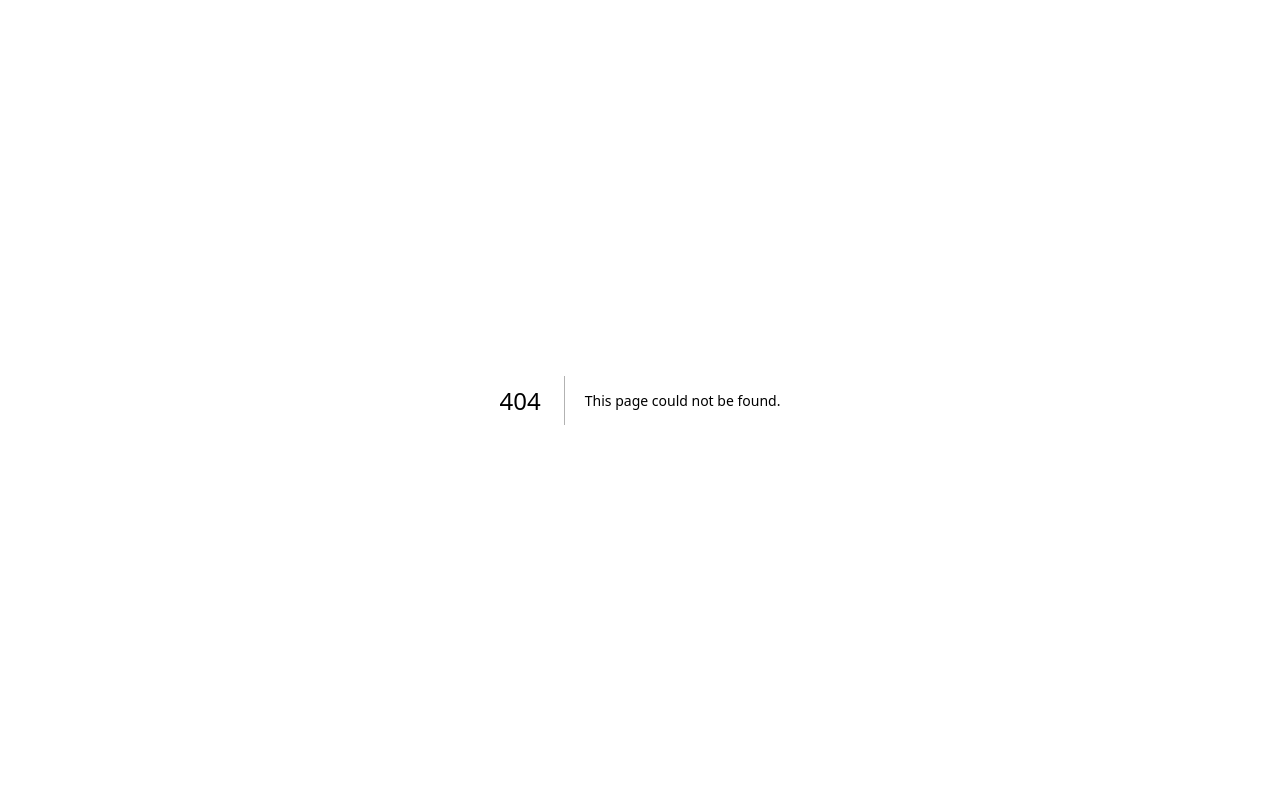
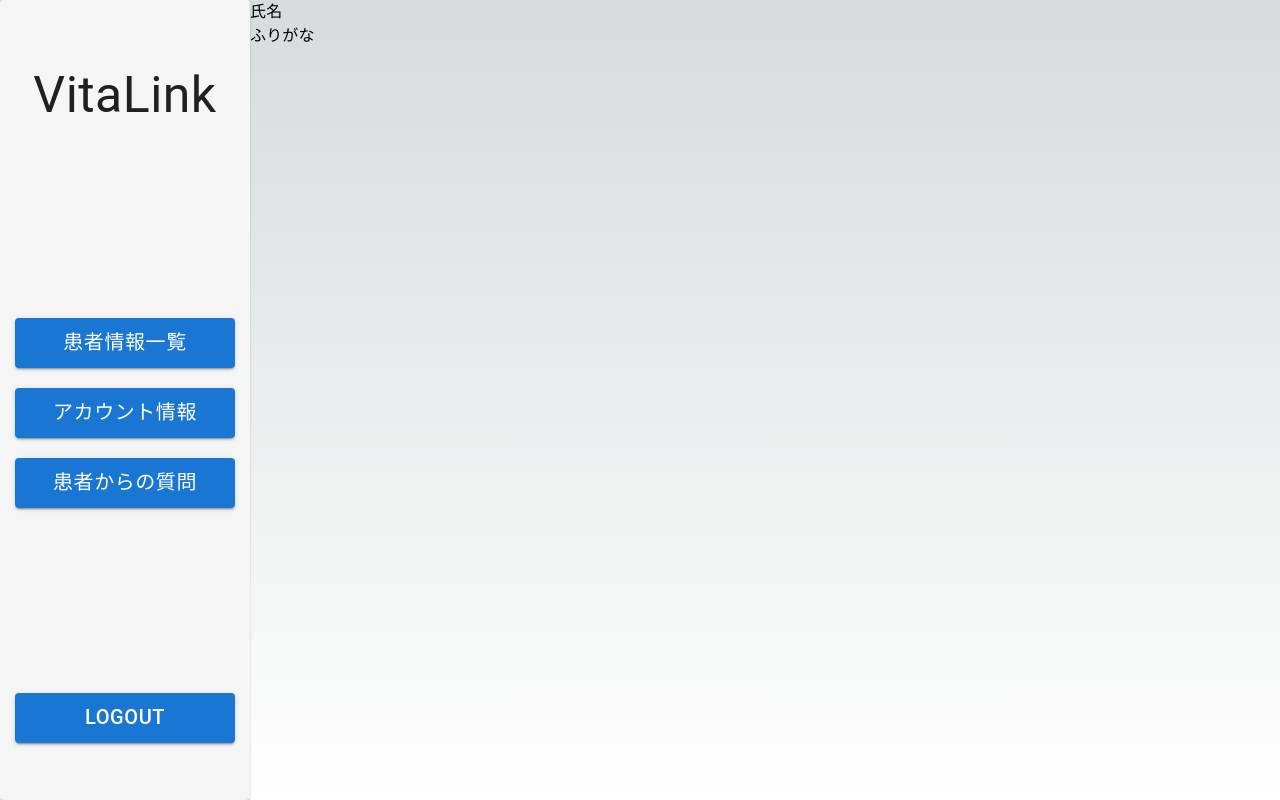
Before and after one commit to Kotaro0722/VitaLinkHistory, a Next.js app in the folder client/: page /medicalrecord/input in a window 1280 px wide. Before the commit this address had no page. Built offline with nearby package versions, Linux system fonts and the light colour scheme.

Commit message:
作成中

```diff
--- /dev/null
+++ b/client/app/medicalrecord/input/page.jsx
@@ -0,0 +1,20 @@
+import { Box, Typography } from "@mui/material";
+
+const Page = ({ param }) => {
+  return (
+    <Box sx={{ overflowY: "scroll" }}>
+      <Box>
+        <Box>
+          <Typography>氏名</Typography>
+          <Typography></Typography>
+        </Box>
+        <Box>
+          <Typography>ふりがな</Typography>
+          <Typography></Typography>
+        </Box>
+      </Box>
+    </Box>
+  );
+};
+
+export default Page;
```
